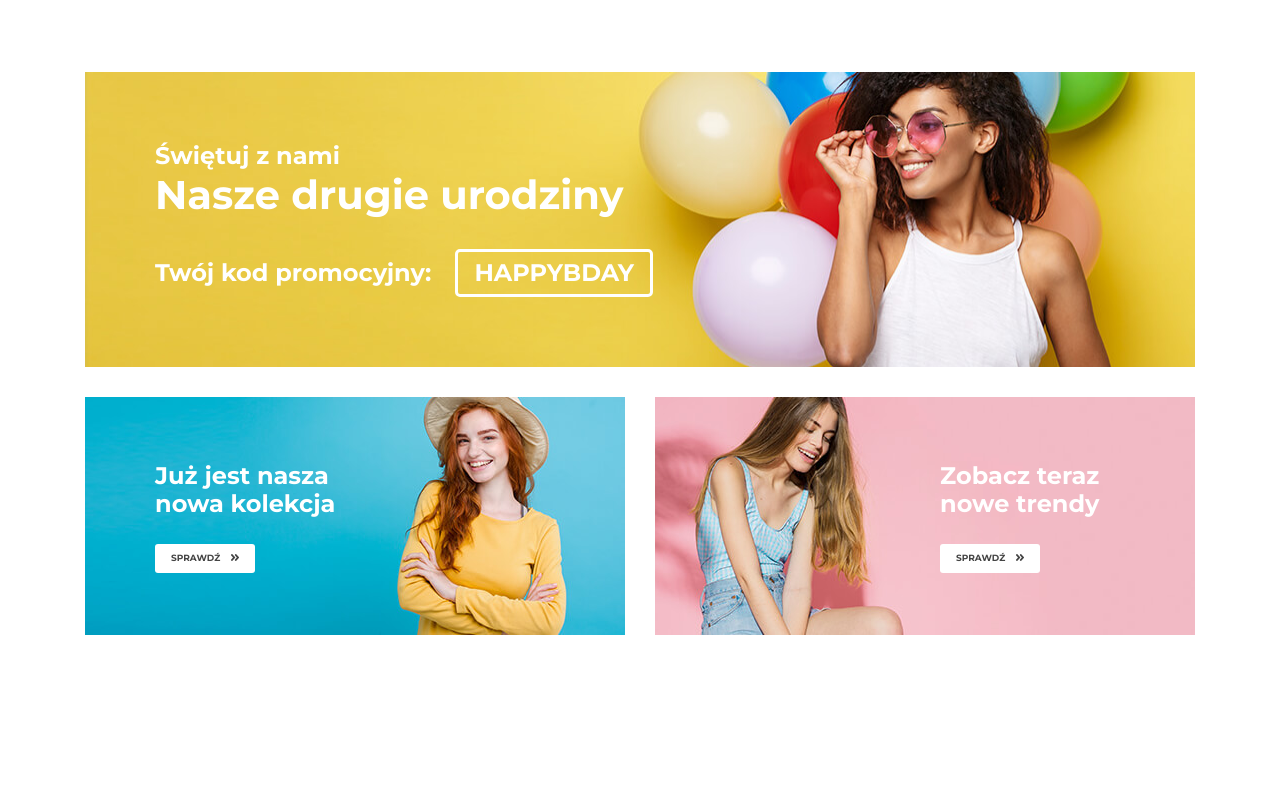
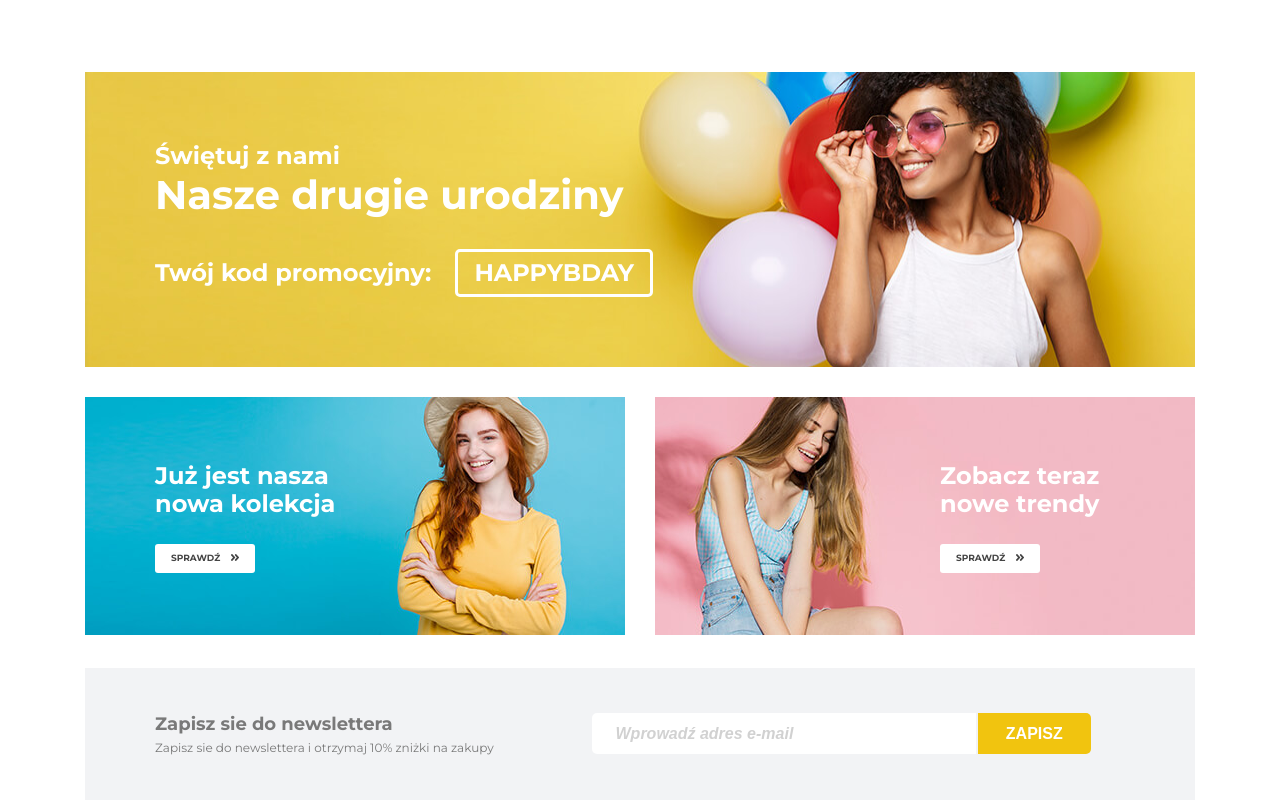
Before and after one commit to BRN94/store-website, a website: page index.html in a window 1280 px wide. Shown: the part 1731-2531 px from the top of the page. Before the commit the page ends 2399 px from the top, so only its background shows below. Drawn offline with Linux system fonts and the light colour scheme.

Commit message:
add newsletter section

```diff
--- /dev/null
+++ b/dev-assets/07-templates/_newsletter.scss
@@ -0,0 +1,68 @@
+.t-newsletter {
+    background-color: $gray-light;
+    padding-bottom: $grid-base * 4.5;
+    padding-left: $grid-base;
+    padding-right: $grid-base;
+    padding-top: $grid-base * 4.5;
+
+    @include large-up {
+        padding-left: $grid-base * 7;
+        padding-right: $grid-base * 7;
+    }
+
+    &__wrapper {
+        display: flex;
+        flex-wrap: wrap;
+    }
+
+    &__info {
+        width: 100%;
+        margin-bottom: $grid-base * 3;
+
+        @include large-up {
+            margin-bottom: 0;
+            width: 45%;
+        }
+    }
+
+    &__form {
+        width: 100%;
+
+        @include large-up {
+            width: 55%;
+        }
+    }
+
+    &__heading {
+        display: block;
+        font-size: $font-size-4;
+        font-weight: bold;
+    }
+
+    &__heading {
+        display: block;
+        font-size: $font-size-4;
+        font-weight: bold;
+        margin-bottom: $grid-base * .5;
+    }
+
+    &__subheading {
+        display: block;
+        font-size: $font-size-7;
+    }
+
+    &__input {
+        width: auto;
+
+        @include medium-up {
+            width: 72%;
+        }
+    }
+
+    &__submit {
+        border-radius: 0 $border-radius $border-radius 0;
+        padding: .7rem 1.75rem;
+        margin-left: -2px;
+    }
+
+}
--- a/dev-assets/07-templates/_templates.scss
+++ b/dev-assets/07-templates/_templates.scss
@@ -6,3 +6,4 @@
 @import '_site-footer.scss';
 @import '_product-list.scss';
 @import '_promoted.scss';
+@import '_newsletter.scss';
--- a/index.html
+++ b/index.html
@@ -71,7 +71,6 @@
                 </div>
             </div>
         </div>
-        <!-- pierwszy wiersz produktow -->
         <div class="o-row">
             <div class="o-col o-col--lg25">
                 <div class="c-product-card">
@@ -224,7 +223,7 @@
     </div>
 </section>
 
-<!--  -->
+<!-- Promoted section -->
 <div class="o-container">
     <div class="t-promoted">
         <div class="o-row">
@@ -264,5 +263,28 @@
     </div>
 </div>
 
+<!-- Section Newsletter -->
+<div class="o-container">
+    <div class="t-newsletter">
+        <div class="o-row">
+            <div class="o-col">
+                <div class="t-newsletter__wrapper">
+                    <div class="t-newsletter__info">
+                        <span class="t-newsletter__heading">Zapisz sie do newslettera</span>
+                        <span class="t-newsletter__subheading">Zapisz sie do newslettera i otrzymaj 10% zniżki na zakupy</span>
+                    </div>
+                    <div class="t-newsletter__form">
+                        <form action="">
+                            <input type="email" class="c-input c-input--newsletter t-newsletter__input" placeholder="Wprowadź adres e-mail">
+                            <input type="submit" class="c-btn c-btn--accent t-newsletter__submit" value="Zapisz">
+                        </form>
+                    </div>
+                </div>
+            </div>
+        </div>
+    </div>
+</div>
+
+
 </body>
 </html>
```
Also changed, not shown: prod-assets/style.css.
